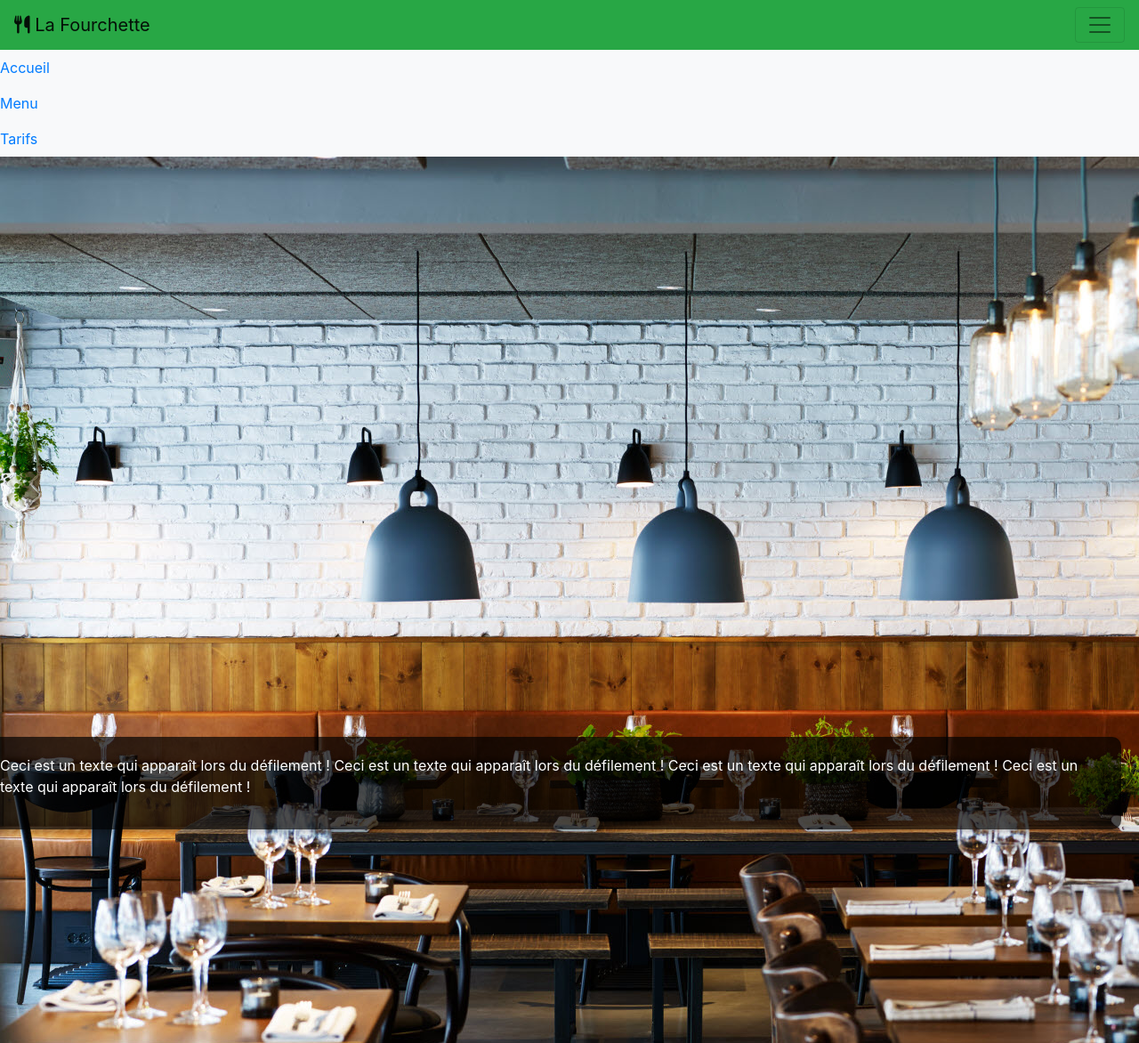
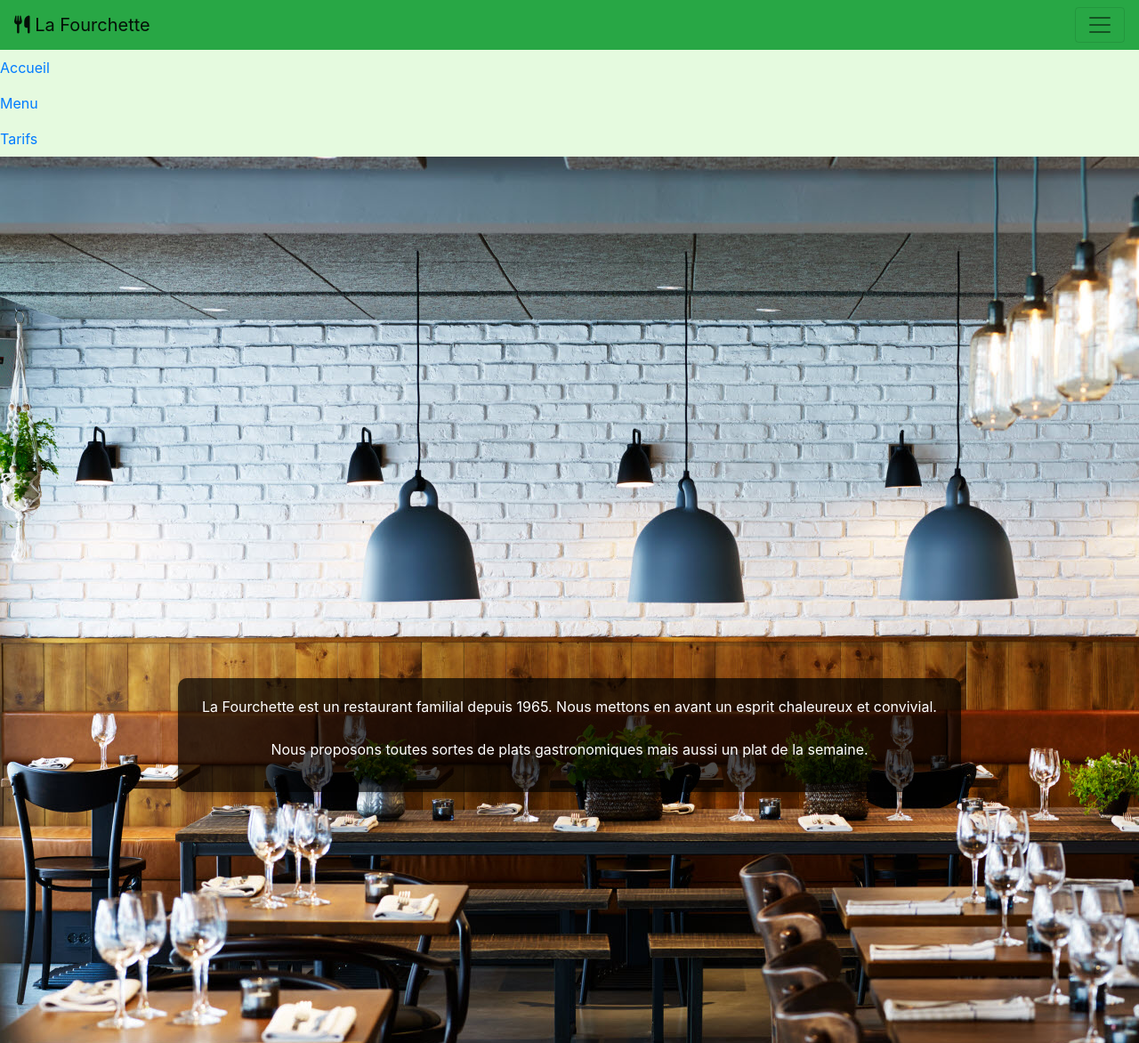
Before and after one commit to ValentinBD10/WEB_2025, a PHP site: page /restaurant.html in a window 1280 px wide, after a click that opens the changed part. Shown: the top 1172 px of the page at 89% size. Run offline with PHP 8.4, Linux system fonts and the light colour scheme.

Commit message:
debut ajout page

```diff
--- a/Chapitre_12/restaurant.html
+++ b/Chapitre_12/restaurant.html
@@ -17,7 +17,7 @@
             </button>
         </nav>
         <div class="collapse navbar-collapse" id="navbarNav">
-            <ul class="navbar-nav bg-light">
+            <ul class="navbar-nav degradevert">
                 <li class="nav-item">
                     <a class="nav-link" href="restaurant.html">Accueil</a>
                 </li>
@@ -43,17 +43,17 @@
         <br></br>
         <br></br>
         <br></br>
-        <br></br>
-        <br></br>
         <section id="section1">
             <div id="textBox" class="text-box">
-                <p>Ceci est un texte qui apparaît lors du défilement !
-                    Ceci est un texte qui apparaît lors du défilement !
-                    Ceci est un texte qui apparaît lors du défilement !
-                    Ceci est un texte qui apparaît lors du défilement !
+                <p>La Fourchette est un restaurant familial depuis 1965.
+                    Nous mettons en avant un esprit chaleureux et convivial.<br></br>
+                    Nous proposons toutes sortes de plats gastronomiques
+                    mais aussi un plat de la semaine.
                 </p>
             </div>
         </section>
+        <br></br>
+        <br></br>
         <br></br>
         <br></br>
         <br></br>
--- a/Chapitre_12/style.css
+++ b/Chapitre_12/style.css
@@ -1,12 +1,16 @@
 main{
     background-image: url("restaurant_locaux.jpg");
+}
+
+.degradevert{
+    background-color:#E5FADF;
 }
 
 .text-box {
     display: none;
     position: relative;
-    bottom: 20px;
-    right: 20px;
+    text-align: center;
+    margin: 10px 200px 20px;
     background-color: rgba(0, 0, 0, 0.7);
     color: white;
     padding: 20px;
```
Also changed, not shown: Chapitre_12/menu.html (added, +33 -0 lines), Chapitre_12/tarifs.html (added, +33 -0 lines).
